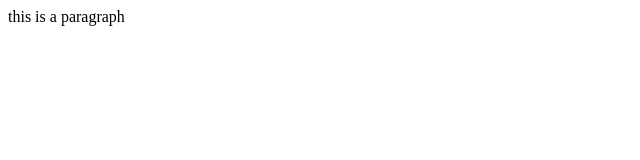
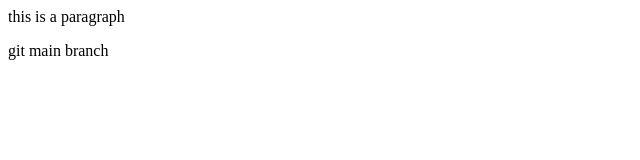
Before and after one commit to kirtishrivastav/gitRepo, a plain HTML site: page index.html in a window 1280 px wide. Shown: the full height of the page, 0-640 px from the left. Drawn offline with Linux system fonts and the light colour scheme.

Commit message:
main branch

```diff
--- a/index.html
+++ b/index.html
@@ -1 +1,4 @@
 <p> this is a paragraph</p>
+<p>
+    git main branch
+</p>
```
